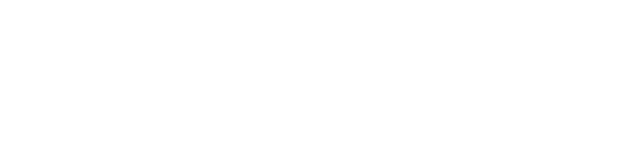
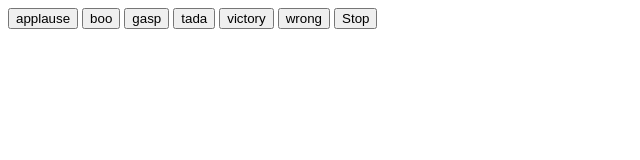
Before and after one commit to acciojob/Soundbar-Vyshnavi1986, a website: page main.html in a window 1280 px wide. Shown: the whole page, without its empty margins (0-640 px from the left). Drawn offline with Linux system fonts and the light colour scheme.

Commit message:
created a submission

```diff
--- a/main.html
+++ b/main.html
@@ -8,6 +8,16 @@
 
 <body>
 	<!-- the entire body must be written by student -->
+	<div id="buttons">
+    <button class="btn" onclick="playSound('applause.mp3')">applause</button>
+    <button class="btn" onclick="playSound('sound2.mp3')">boo</button>
+    <button class="btn" onclick="playSound('sound3.mp3')">gasp</button>
+		<button class="btn" onclick="playSound('sound3.mp3')">tada</button>
+		<button class="btn" onclick="playSound('sound3.mp3')">victory</button>
+		<button class="btn" onclick="playSound('sound3.mp3')">wrong</button>
+    <button class="btn stop" onclick="stopSound()">Stop</button>
+  </div>
+	<audio id="audio"></audio>
     <script type="text/javascript" src="./script.js">
 </script>
 
--- a/script.js
+++ b/script.js
@@ -1 +1,26 @@
 //your JS code here. If required.
+function playSound(soundFile) {
+  const audioElement = document.getElementById('audio');
+
+  // Clear any existing source elements
+  while (audioElement.firstChild) {
+    audioElement.removeChild(audioElement.firstChild);
+  }
+
+  const sourceElement = document.createElement('source');
+  sourceElement.src = `sounds/${soundFile}`;
+  audioElement.appendChild(sourceElement);
+
+  audioElement.load();
+  audioElement.play()
+    .catch((error) => {
+      console.error(error);
+      alert('Failed to play the audio. Please check the file format and location.');
+    });
+}
+
+function stopSound() {
+  const audioElement = document.getElementById('audio');
+  audioElement.pause();
+  audioElement.currentTime = 0;
+}
```
